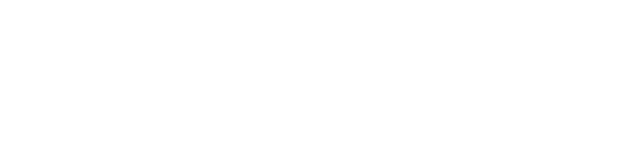
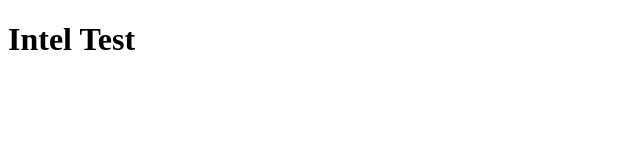
Before and after one commit to astronaut001/intel-repo, a plain HTML site: page index.html in a window 1280 px wide. Shown: the whole page, without its empty margins (0-640 px from the left). Drawn offline with Linux system fonts and the light colour scheme.

Commit message:
Added Title

```diff
--- a/index.html
+++ b/index.html
@@ -6,6 +6,6 @@
 	<title>Intel Test</title>
 </head>
 <body>
-
+<h1>Intel Test</h1>
 </body>
 </html>
```
